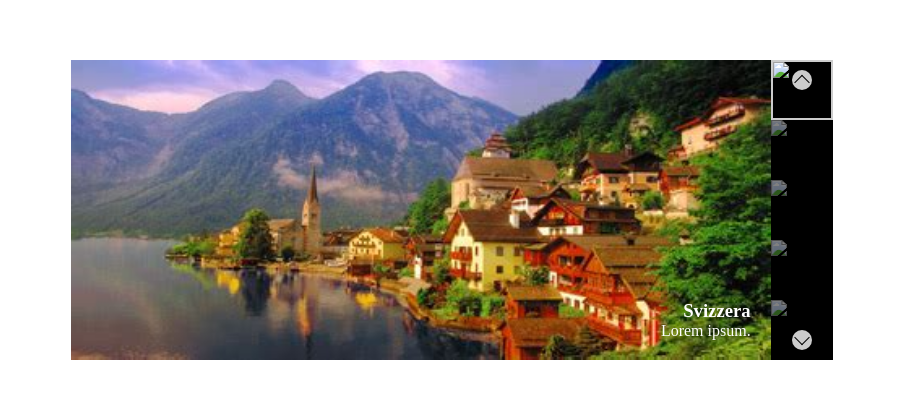
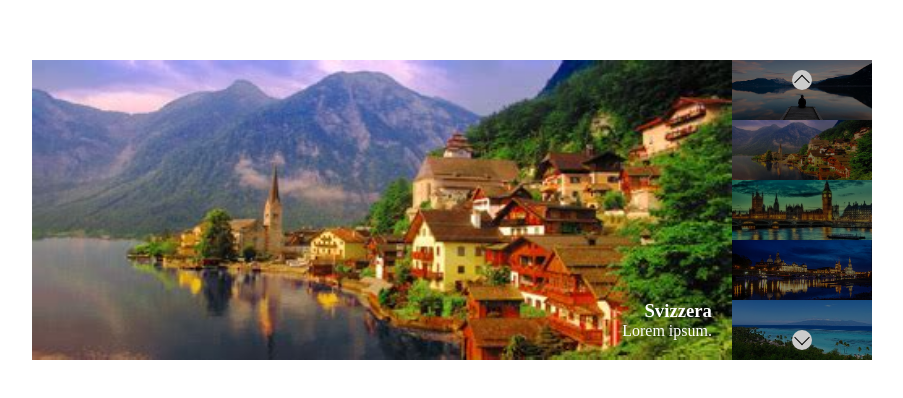
Before and after one commit to Andreaboldrin97/vue-slider, a plain HTML site: page index.html in a window 1280 px wide. Shown: the part 190-588 px from the top of the page, without its empty margins (188-1091 px from the left). Drawn offline with nearby package versions, Linux system fonts and the light colour scheme.

Commit message:
on v-bind in v-for img attribut

```diff
--- a/index.html
+++ b/index.html
@@ -32,8 +32,8 @@
                     <div  @click="btnScrolling(false)" class="prev"></div>
                     <div @click="btnScrolling(true)" class="next"></div>
 
-                    <div v-for="(element , index ) in slides" class="thumb" :class="{ active: index === 0 }" >
-                        <img src="" alt="Svezia"/>
+                    <div v-for="(element , index ) in slides" class="thumb" :class="{ active: index === element[index] }" >
+                        <img :src="element.image" alt="Svezia"/>
                     </div>
 
                     </div>
```
